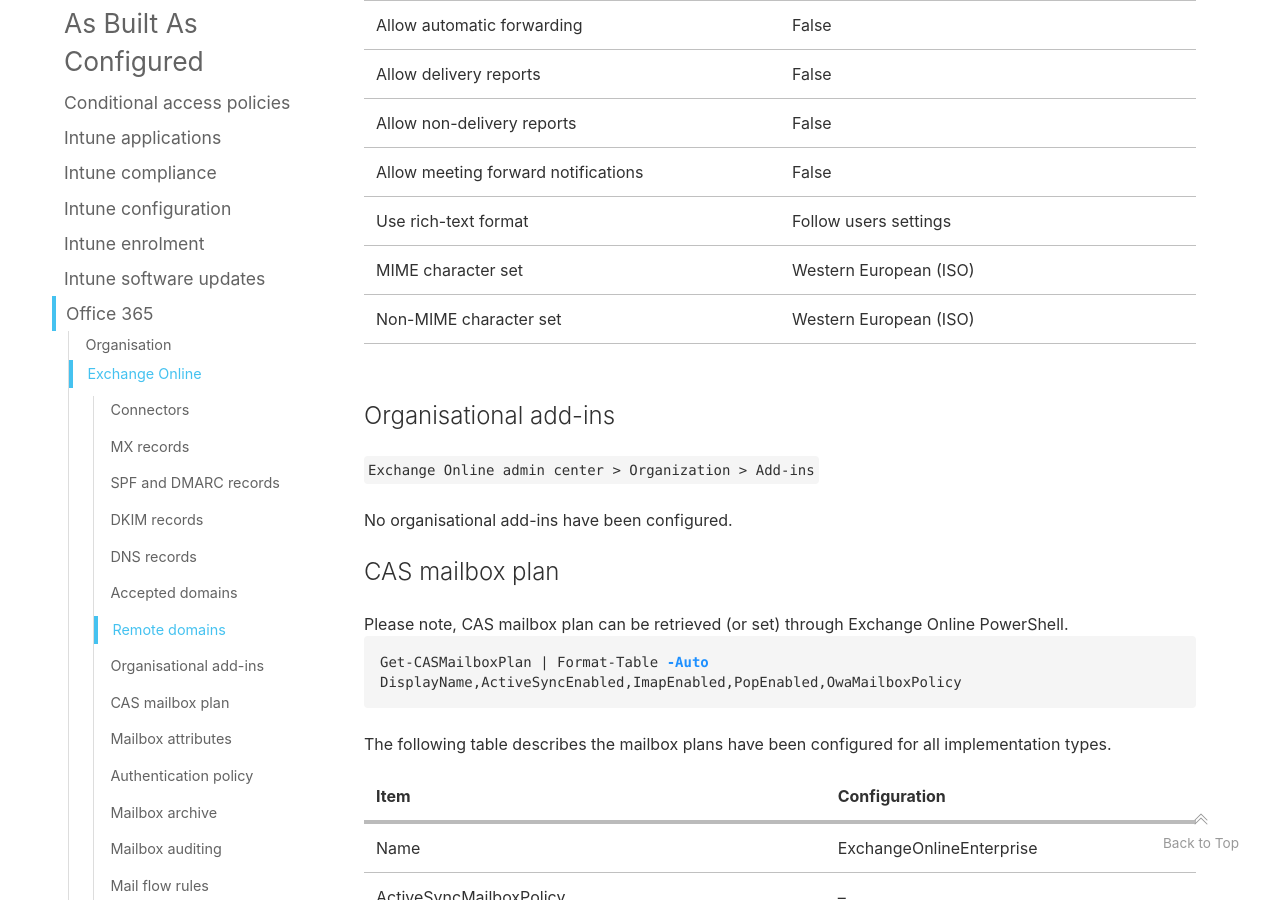
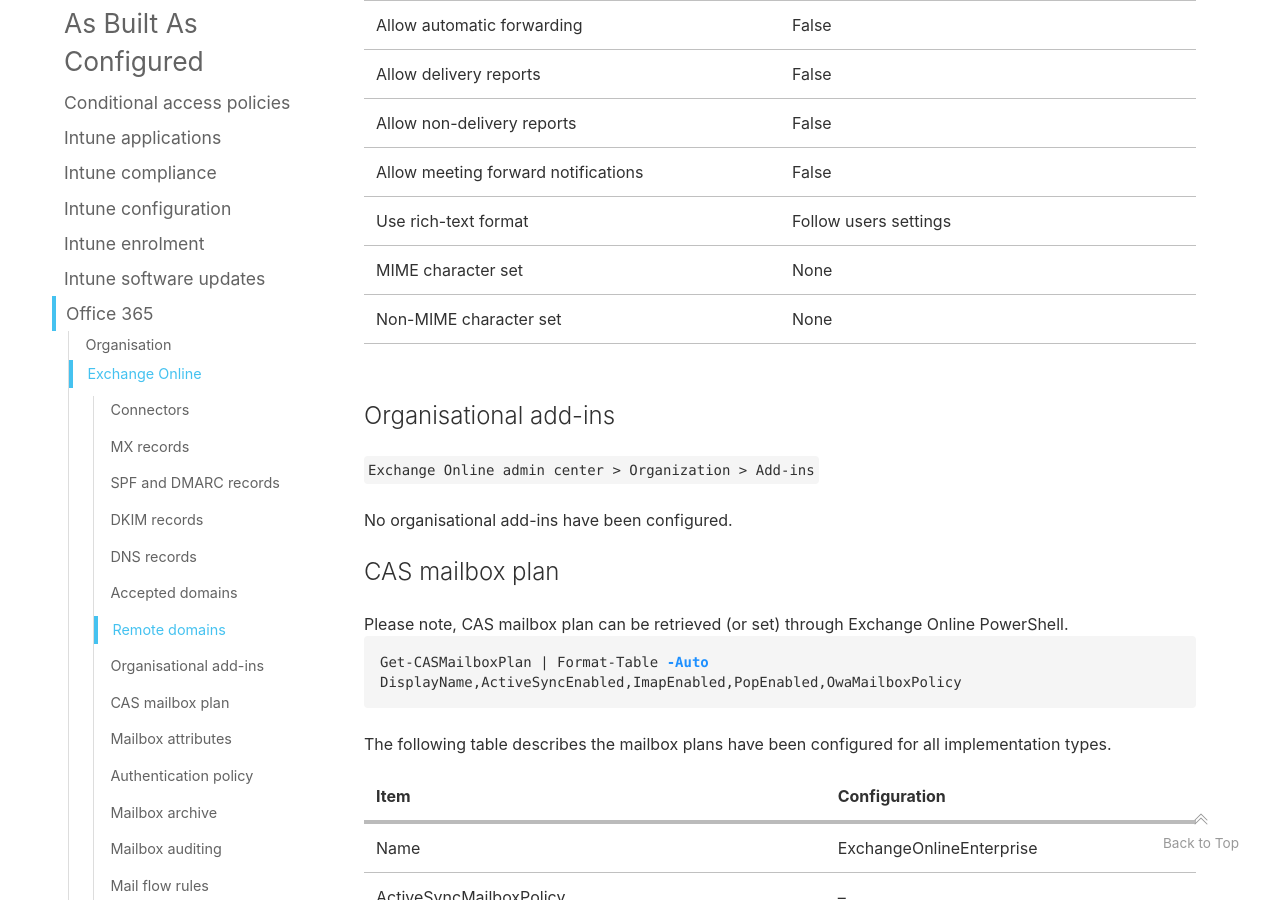
Before and after one commit to ASD-Blueprint/desktop.gov.au, a Jekyll site: the page built from blueprint/abac/office-365.md, in a window 1280 px wide and 900 px high, scrolled down 13700 px. Built offline with Jekyll 4.4.1, drawn with Linux system fonts in a browser that asks for light colours; comment, search, counter and statistics services are not loaded.

Commit message:
Update office-365.md
Update to MIME and Non-MIME character set as agreed.

```diff
--- a/blueprint/abac/office-365.md
+++ b/blueprint/abac/office-365.md
@@ -289,8 +289,8 @@
 | Allow non-delivery reports                  | False                  |
 | Allow meeting forward notifications         | False                  |
 | Use rich-text format                        | Follow users settings  |
-| MIME character set                          | Western European (ISO) |
-| Non-MIME character set                      | Western European (ISO) |
+| MIME character set                          | None                   |
+| Non-MIME character set                      | None                   |
 
 ### Organisational add-ins
 
```
